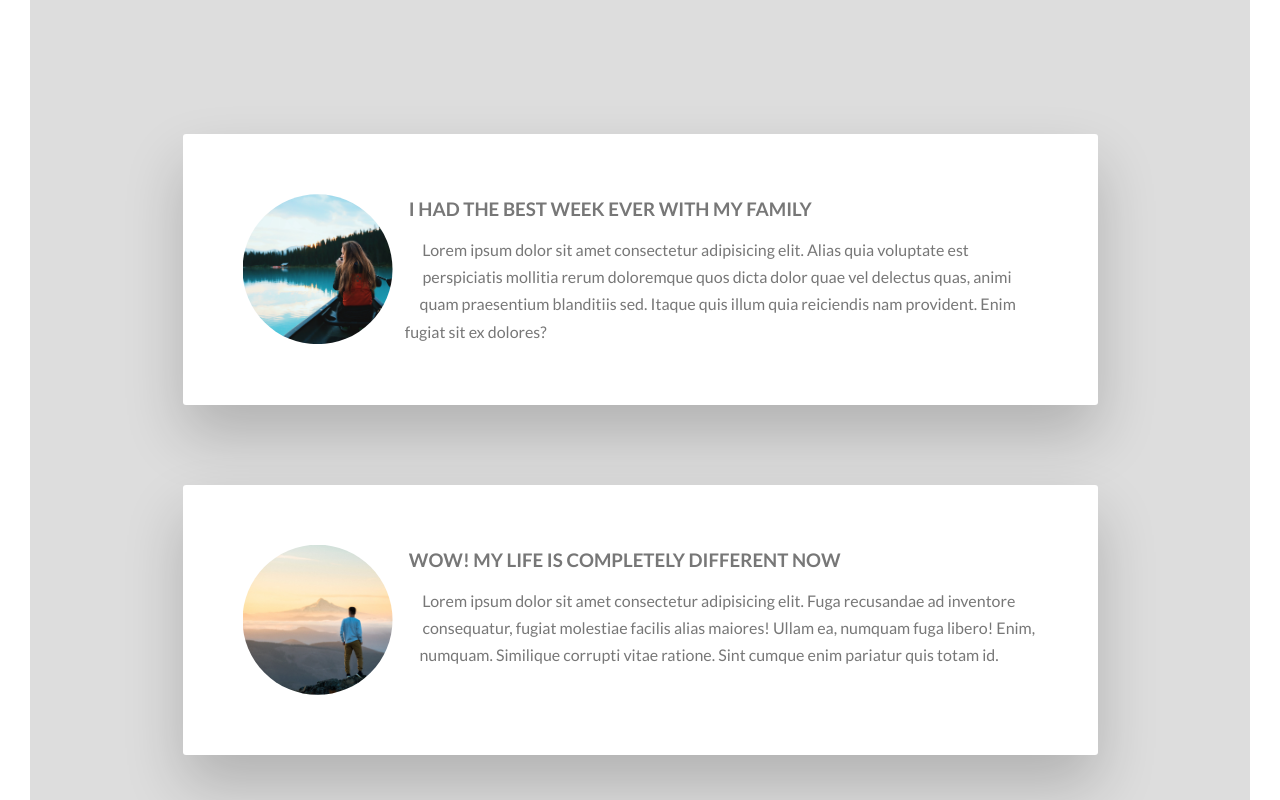
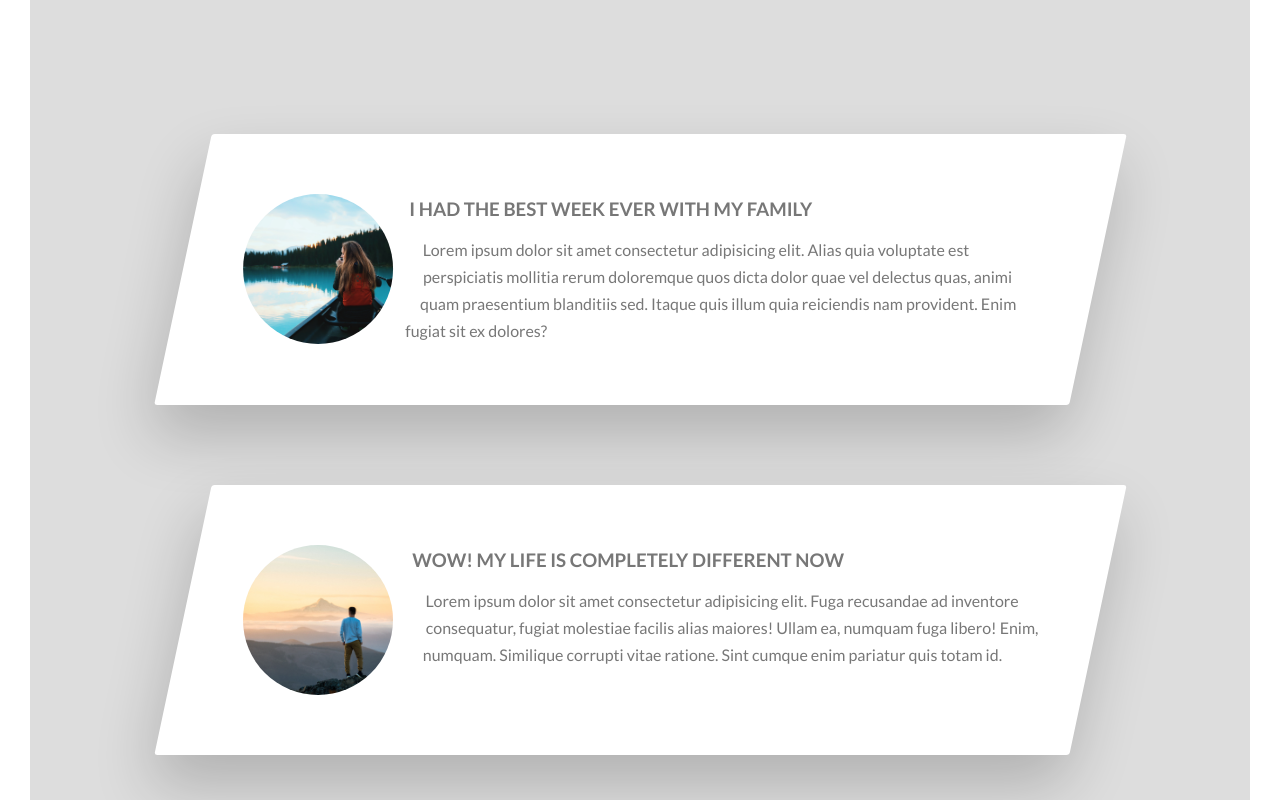
Before and after one commit to dario-piotrowicz/VueJS3-CSS_demo_Natours_website_miniproject, a Vue app: page / in a window 1280 px wide. Shown: the part 3820-4620 px from the top of the page. Built offline with nearby package versions, Linux system fonts and the light colour scheme.

Commit message:
added skew effect to the testimonial card

```diff
--- a/src/components/TestimonialCard.vue
+++ b/src/components/TestimonialCard.vue
@@ -44,6 +44,12 @@ export default {
     padding: 6rem;
     padding-left: 9rem;
     font-size: 1.6rem;
+    $skew-x-degrees: 12deg;
+    transform: skewX(-$skew-x-degrees);
+
+    & > * {
+        transform: skewX($skew-x-degrees);
+    }
 
     &__figure {
         $side: 15rem;
@@ -53,7 +59,7 @@ export default {
         $circle: circle(50% at 50% 50%);
         shape-outside: $circle;
         clip-path:  $circle;
-        transform: translate(-3rem);
+        transform: translate(-3rem) skewX($skew-x-degrees);
     }
 
     &__image {
```
